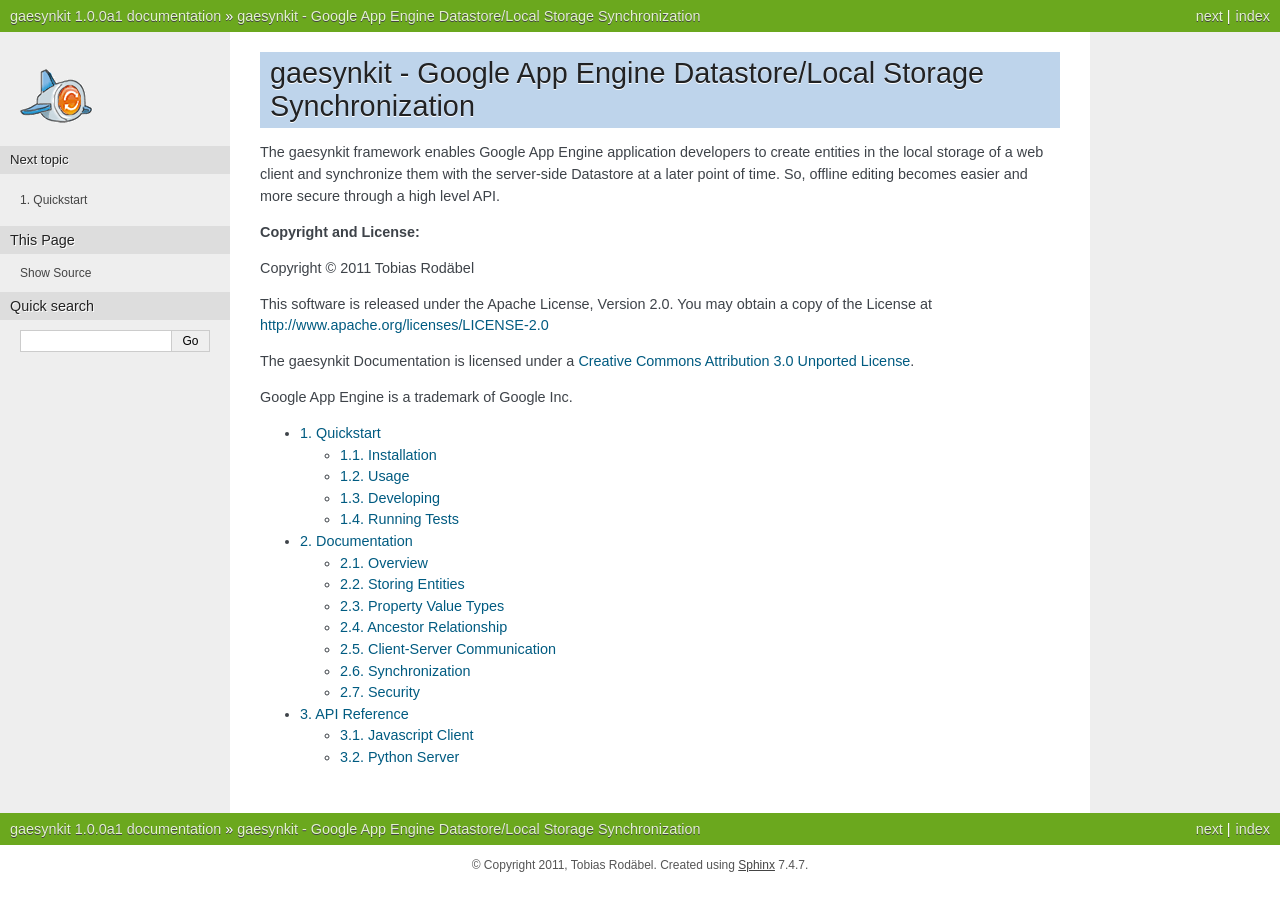
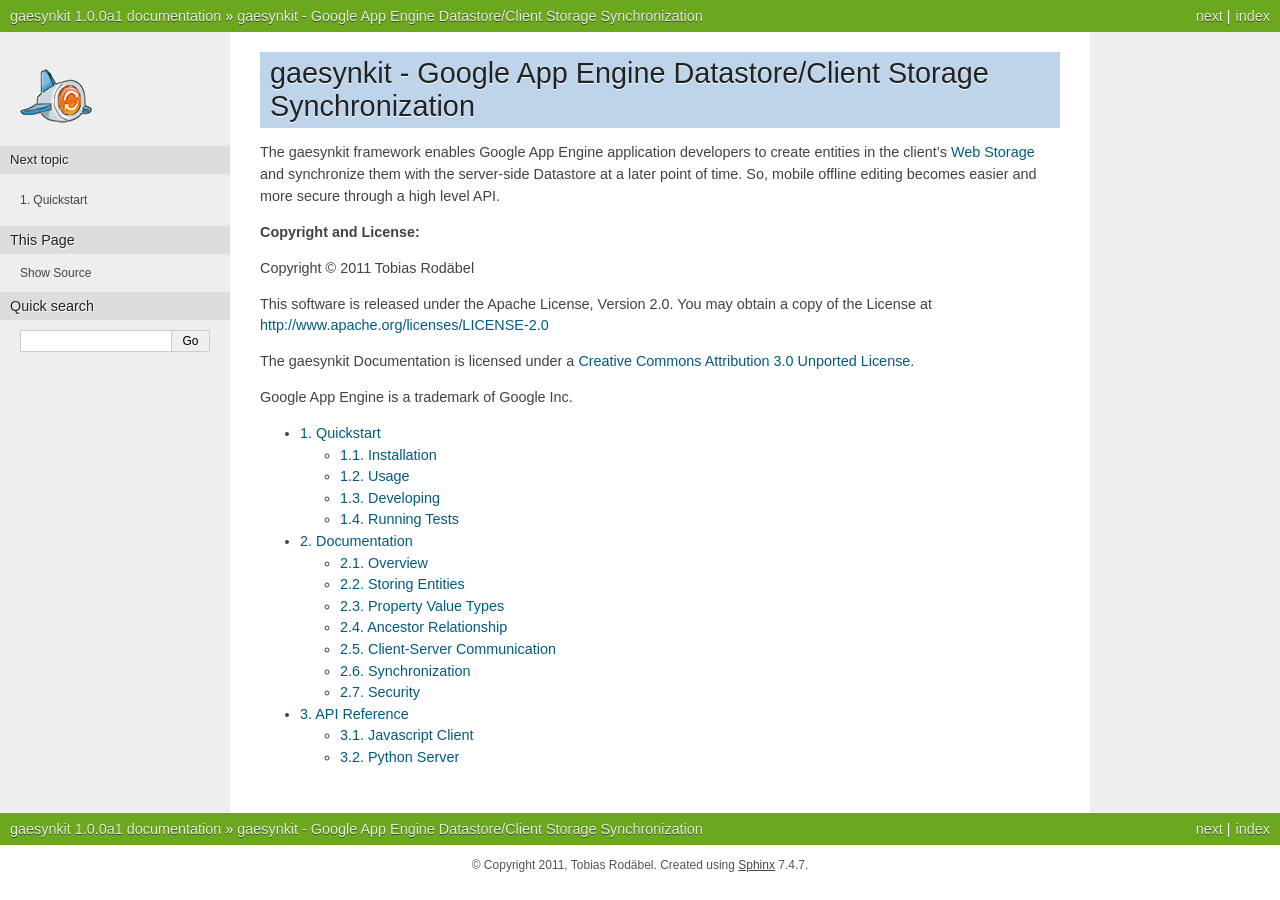
Before and after one commit to rodaebel/gaesynkit, a Sphinx documentation site: the page built from doc/source/index.rst, in a window 1280 px wide. Built offline with Sphinx 7.4.7, drawn with Linux system fonts in a browser that asks for light colours.

Commit message:
Minor text changes.

```diff
--- a/README.txt
+++ b/README.txt
@@ -3,8 +3,8 @@
 =====================================================================
 
 The gaesynkit framework enables Google App Engine application developers to
-create entities in the local storage of a web client and synchronize them with
-the server-side Datastore at a later point of time. So, offline editing becomes
+create entities in the client's Web Storage and synchronize them with the
+server-side Datastore at a later point of time. So, offline editing becomes
 easier and more secure through a high level API.
 
 
--- a/doc/source/index.rst
+++ b/doc/source/index.rst
@@ -1,13 +1,14 @@
 .. gaesynkit documentation master file.
 
-=====================================================================
-gaesynkit - Google App Engine Datastore/Local Storage Synchronization
-=====================================================================
+======================================================================
+gaesynkit - Google App Engine Datastore/Client Storage Synchronization
+======================================================================
 
 The gaesynkit framework enables Google App Engine application developers to
-create entities in the local storage of a web client and synchronize them with
-the server-side Datastore at a later point of time. So, offline editing becomes
-easier and more secure through a high level API.
+create entities in the client's `Web Storage
+<http://dev.w3.org/html5/webstorage>`_ and synchronize them with the
+server-side Datastore at a later point of time. So, mobile offline editing
+becomes easier and more secure through a high level API.
 
 **Copyright and License:**
 
--- a/doc/source/quickstart.rst
+++ b/doc/source/quickstart.rst
@@ -5,9 +5,9 @@
 ==========
 
 The gaesynkit framework aims at providing a Client Storage API which enables
-Google App Engine application developers to create entities in the local
-storage of a web client and synchronize them with the server-side Datastore at
-a later point of time.
+Google App Engine application developers to create entities in the client's
+`Web Storage <http://dev.w3.org/html5/webstorage>`_ and synchronize them with
+the server-side Datastore at a later point of time.
 
 It mainly consists of these components:
 
```
Also changed, not shown: doc/source/documentation.rst (+5 -2 lines).
